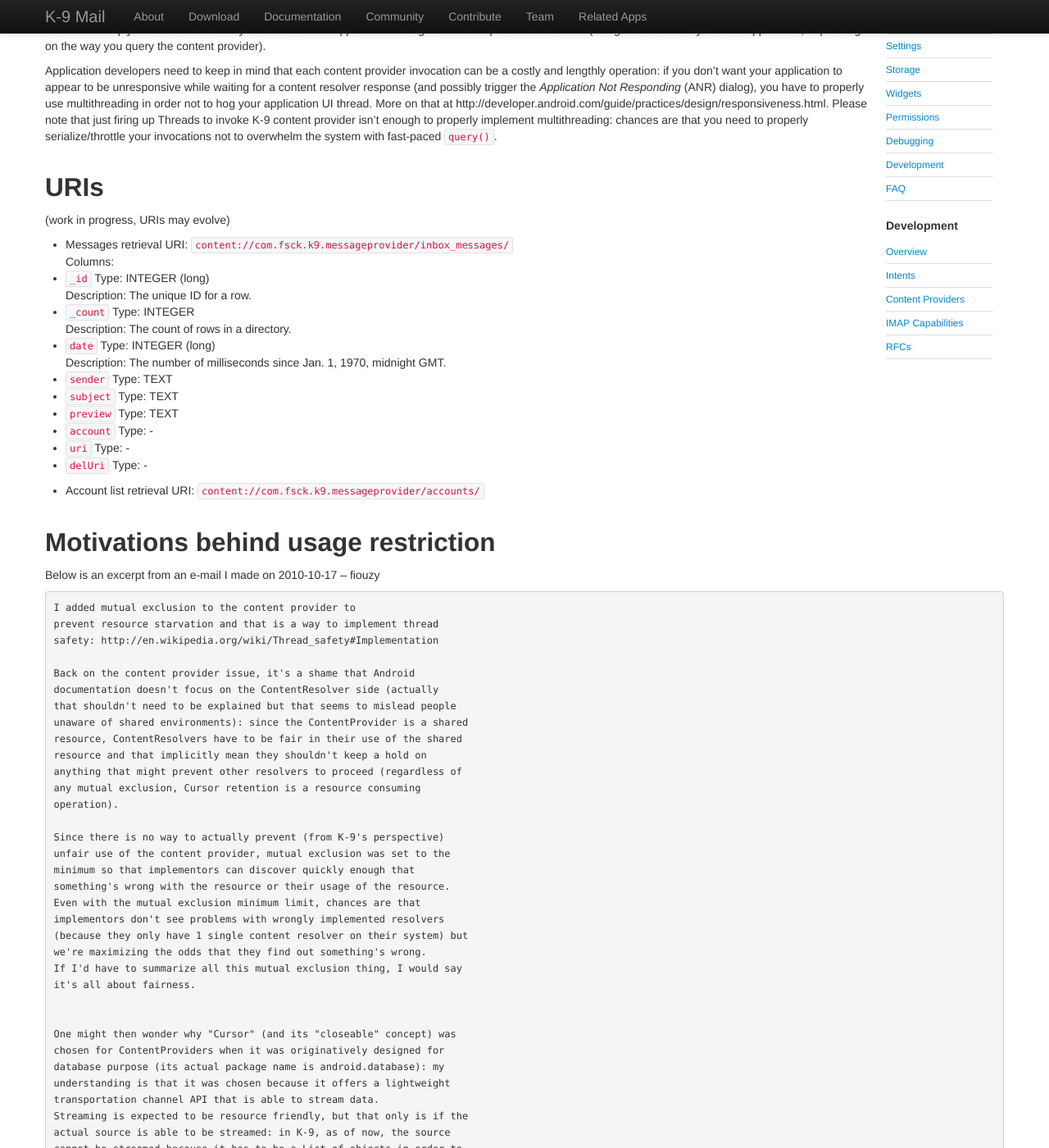
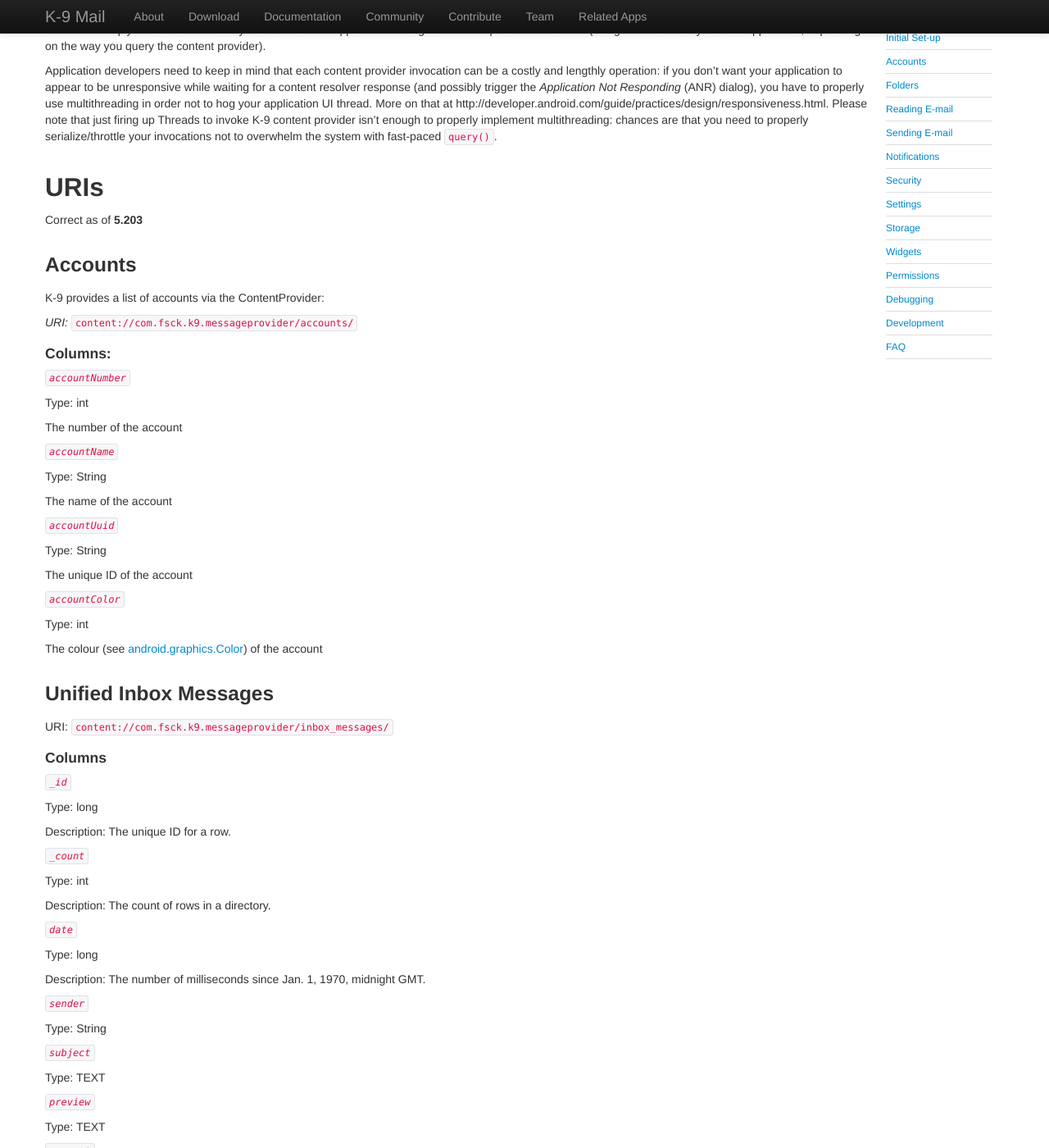
Before and after one commit to k9mail/k9mail.app, a Jekyll site: the page built from documentation/development/contentProviders.md, in a window 1280 px wide and 1400 px high, scrolled down 317 px. Shown: the whole window at 82% size. Built offline with Jekyll 4.4.1, drawn with Linux system fonts in a browser that asks for light colours; nearby versions of some CDN libraries; some of the changed text lies outside the part shown.

Commit message:
Expanding documentation of Content Providers - for #15

```diff
--- a/documentation/development/contentProviders.md
+++ b/documentation/development/contentProviders.md
@@ -4,9 +4,9 @@ nav_hide: true
 layout: default
 ---
 
+{% include development-header.html %}
+
 {% include documentation-header.html %}
-
-{% include development-header.html %}
 
 # Content Providers
 
@@ -24,41 +24,117 @@ Failure to comply to these rules is likely to result in other applications using
 Application developers need to keep in mind that each content provider invocation can be a costly and lengthly operation: if you don't want your application to appear to be unresponsive while waiting for a content resolver response (and possibly trigger the *Application Not Responding* (ANR) dialog), you have to properly use multithreading in order not to hog your application UI thread. More on that at http://developer.android.com/guide/practices/design/responsiveness.html.
 Please note that just firing up Threads to invoke K-9 content provider isn't enough to properly implement multithreading: chances are that you need to properly serialize/throttle your invocations not to overwhelm the system with fast-paced `query()`.
 
+
 ## URIs
-(work in progress, URIs may evolve)
+
+Correct as of **5.203**
 
 
- * Messages retrieval
- URI: `content://com.fsck.k9.messageprovider/inbox_messages/`<br/>
- Columns:
-  * `_id`
-  Type: INTEGER (long)<br/>
-  Description: The unique ID for a row.
-  * `_count`
-  Type: INTEGER<br/>
-  Description:  The count of rows in a directory.
-  * `date`
-  Type: INTEGER (long)<br/>
-  Description: The number of milliseconds since Jan. 1, 1970, midnight GMT.
-  * `sender`
-  Type: TEXT<br/>
-  * `subject`
-  Type: TEXT<br/>
-  * `preview`
-  Type: TEXT<br/>
-  * `account`
-  Type: -
-  * `uri`
-  Type: -
-  * `delUri`
-  Type: -
+### Accounts
 
- * Account list retrieval
- URI: `content://com.fsck.k9.messageprovider/accounts/`
+K-9 provides a list of accounts via the ContentProvider:
+
+*URI:* `content://com.fsck.k9.messageprovider/accounts/`
+
+#### Columns:
+
+*`accountNumber`*
+
+Type: int
+
+The number of the account
+
+*`accountName`*
+
+Type: String
+
+The name of the account
+
+*`accountUuid`*
+
+Type: String
+
+The unique ID of the account
+
+*`accountColor`*
+
+Type: int
+
+The colour (see [android.graphics.Color](https://developer.android.com/reference/android/graphics/Color.html)) of the account
+
+
+### Unified Inbox Messages
+
+URI: `content://com.fsck.k9.messageprovider/inbox_messages/`
+
+#### Columns
+
+*`_id`*
+
+Type: long<br/>
+
+Description: The unique ID for a row.
+
+*`_count`*
+
+Type: int<br/>
+
+Description:  The count of rows in a directory.
+
+*`date`*
+
+Type: long
+
+Description: The number of milliseconds since Jan. 1, 1970, midnight GMT.
+
+*`sender`*
+
+Type: String
+
+*`subject`*
+
+Type: TEXT
+
+*`preview`*
+
+Type: TEXT
+
+*`account`*
+
+Type: -
+
+*`uri`*
+
+Type: String
+
+*`delUri`*
+
+Type: String
+
+### Unread Messages
+
+URI: `content://com.fsck.k9.messageprovider/account_unread/<AccountNumber>`
+
+#### Columns
+
+*`accountName`*
+
+Type: String
+
+Description: Name of account
+
+*`unread`*
+
+Type: Int
+
+Description: Number of unread e-mail.
+
 
 ## Motivations behind usage restriction
 
-Below is an excerpt from an e-mail I made on 2010-10-17 -- fiouzy
+One of our developers wrote the following e-mail surrounding Content Provider usage:
+
+    17th December 2010-10-17
 
     I added mutual exclusion to the content provider to
     prevent resource starvation and that is a way to implement thread
```
Also changed, not shown: other parts of documentation/development/contentProviders.md (+2 -0 lines), documentation/development.md (+2 -2 lines).
